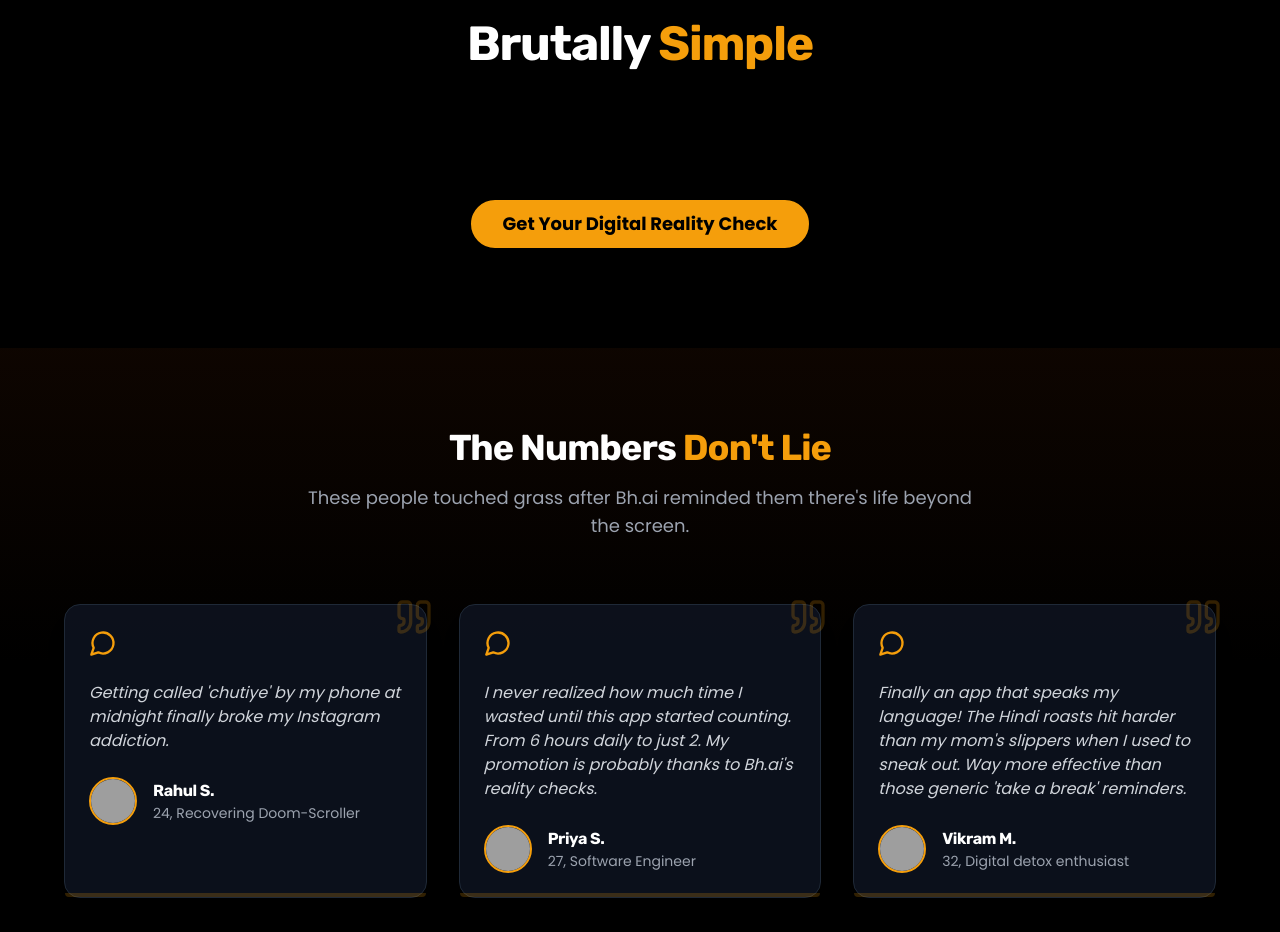
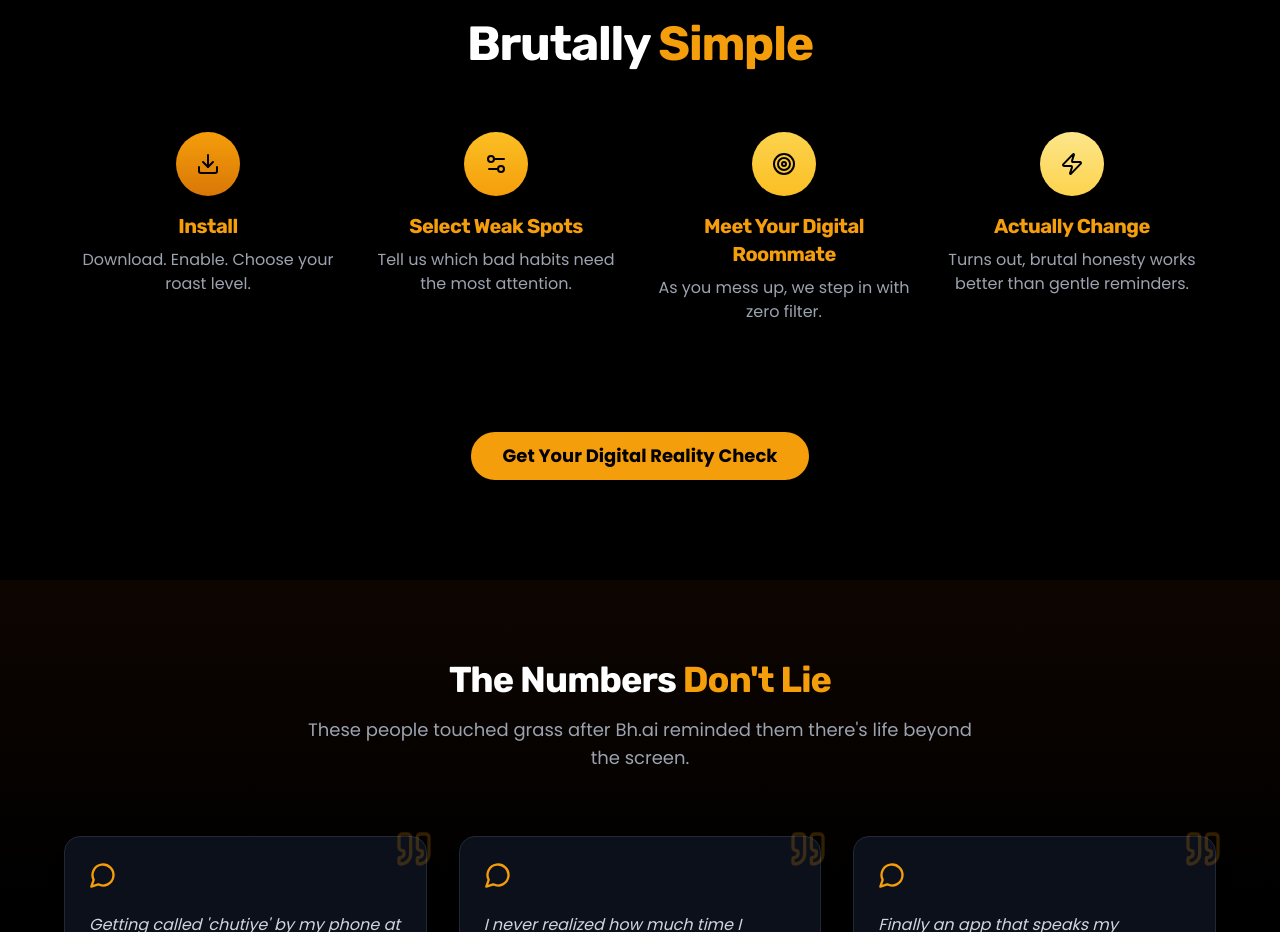
Before and after one commit to anchitfampay/bhai-behave-better-buddy, a React (Vite) app: page / in a window 1280 px wide. Shown: the part 1820-2752 px from the top of the page. Built offline with nearby package versions, Linux system fonts and the light colour scheme; grey boxes are pictures that could not be loaded.

Commit message:
Fix: Apply requested changes

```diff
--- a/src/components/HowItWorks.tsx
+++ b/src/components/HowItWorks.tsx
@@ -2,6 +2,7 @@
 import React from 'react';
 import { Button } from "@/components/ui/button";
 import { Download, Settings2, Target, Zap } from "lucide-react";
+
 const HowItWorks = () => {
   const steps = [{
     number: "01",
@@ -28,15 +29,28 @@ const HowItWorks = () => {
     description: "Turns out, brutal honesty works better than gentle reminders.",
     color: "from-amber-200 to-amber-300"
   }];
+
   return <section id="how-it-works" className="py-24 relative bg-black">
       <div className="container px-4 md:px-6 relative z-10 py-0">
         <div className="text-center mb-16">
           <h2 className="text-3xl font-black mb-4 text-white md:text-5xl">Brutally <span className="text-amber-500">Simple</span></h2>
-
         </div>
 
         <div className="flex flex-col md:flex-row flex-wrap max-w-6xl mx-auto">
-          {steps.map((step, index) => {})}
+          {steps.map((step, index) => (
+            <div key={index} className="w-full md:w-1/2 lg:w-1/4 px-4 mb-8">
+              <div className="h-full flex flex-col items-center text-center">
+                <div className={`w-16 h-16 rounded-full mb-4 flex items-center justify-center bg-gradient-to-b ${step.color}`}>
+                  {React.createElement(step.icon, {
+                    size: 24,
+                    className: "text-black"
+                  })}
+                </div>
+                <h3 className="text-xl font-bold mb-2 text-amber-500">{step.title}</h3>
+                <p className="text-gray-400 mb-2">{step.description}</p>
+              </div>
+            </div>
+          ))}
         </div>
 
         <div className="mt-16 text-center my-0">
@@ -47,4 +61,5 @@ const HowItWorks = () => {
       </div>
     </section>;
 };
+
 export default HowItWorks;
```
